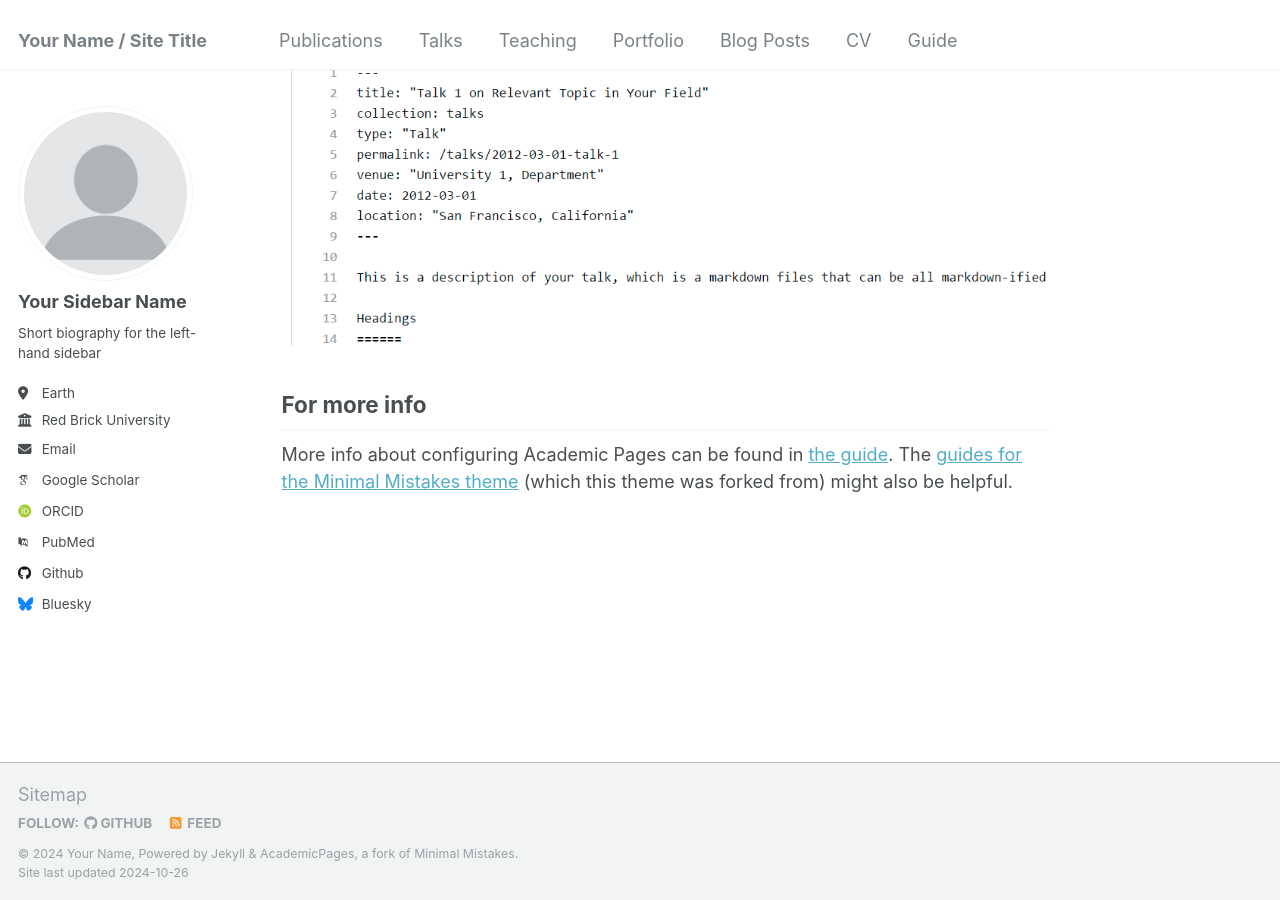
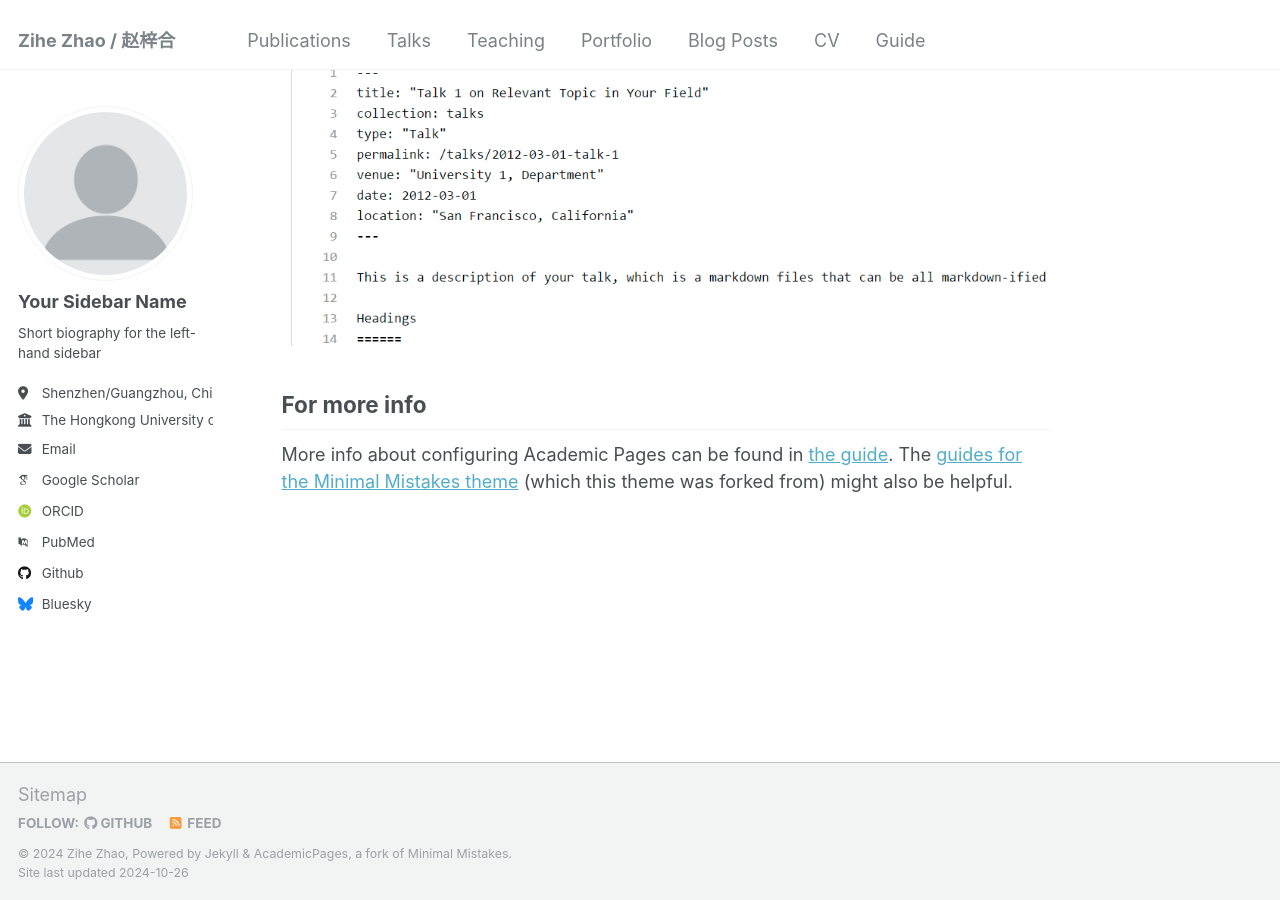
Before and after one commit to dishierweidu/dishierweidu.github.io, a Jekyll site: the page built from _pages/about.md, in a window 1280 px wide and 900 px high, scrolled down 2643 px. Built offline with Jekyll 4.4.1, drawn with Linux system fonts in a browser that asks for light colours; some web fonts are replaced.

Commit message:
Update _config.yml

```diff
--- a/_config.yml
+++ b/_config.yml
@@ -8,9 +8,9 @@
 
 # Basic Site Settings
 locale                   : "en-US"
-title                    : "Your Name / Site Title"
+title                    : "Zihe Zhao / 赵梓合"
 title_separator          : "-"
-name                     : &name "Your Name"
+name                     : &name "Zihe Zhao"
 description              : &description "personal description"
 url                      : https://academicpages.github.io # the base hostname & protocol for your site e.g. "https://mmistakes.github.io"
 baseurl                  : "" # the subpath of your site, e.g. "/blog"
@@ -25,14 +25,14 @@ author:
   name             : "Your Sidebar Name"
   pronouns         : # example: "she/her"
   bio              : "Short biography for the left-hand sidebar"
-  location         : "Earth"
-  employer         : "Red Brick University"
+  location         : "Shenzhen/Guangzhou, China"
+  employer         : "The Hongkong University of Science and Technology(Guangzhou)"
   uri              : # URL
-  email            : "none@example.org"
+  email            : "zzhao056@connect.hkust-gz.edu.cn"
 
   # Academic websites
   arxiv            : # URL - Update with the correct link to your profile
-  googlescholar    : "https://scholar.google.com/citations?user=PS_CX0AAAAAJ"
+  googlescholar    : "https://scholar.google.com/citations?user=OxCW77gAAAAJ"
   impactstory      : # URL
   orcid            : "http://orcid.org/yourorcidurl"
   semantic         : # URL
```
